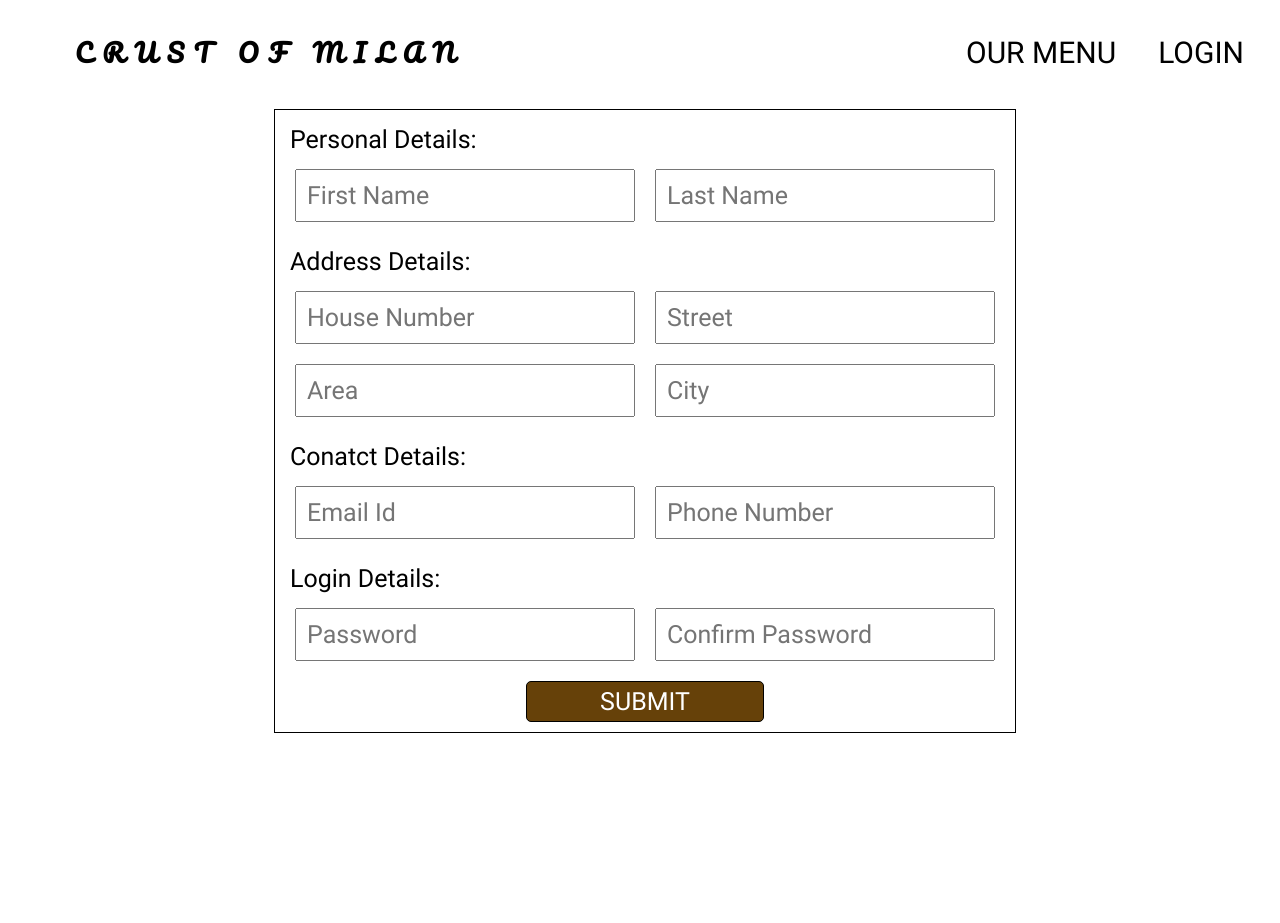
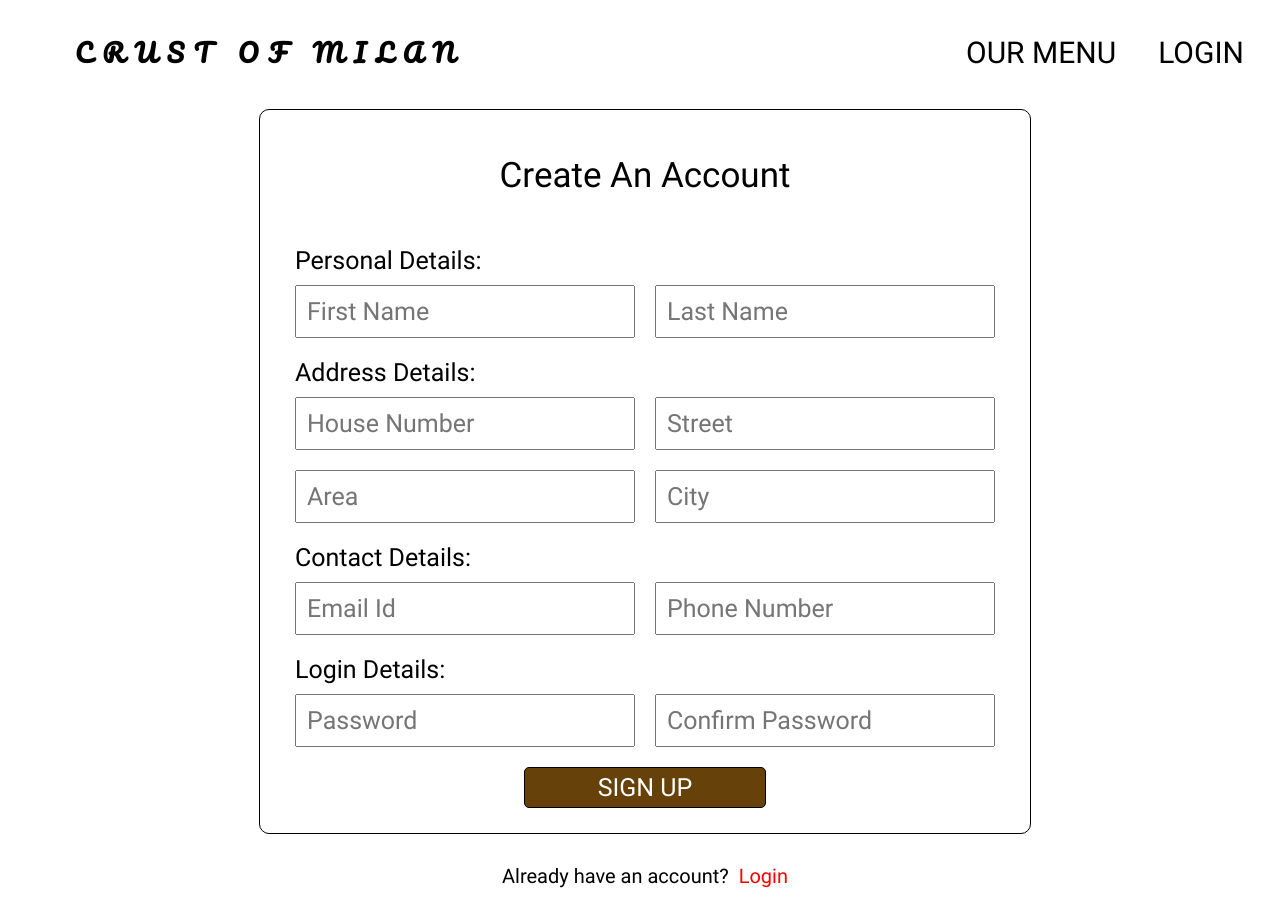
Before and after one commit to Anish-Udupa/Food-Ordering-System, a React (Create React App) app: page /signup in a window 1280 px wide. Before the commit the page ends 800 px from the top, so only its background shows below. Built offline with nearby package versions, Linux system fonts and the light colour scheme.

Commit message:
Improved login and signup pages

```diff
--- a/src/App.css
+++ b/src/App.css
@@ -1,3 +1,8 @@
+:root {
+    /* Defining fonts */
+    --stylish-font: 'Pacifico';
+}
+
 #app-container {
     width: 100%;
     display: flex;
--- a/src/login-page/LoginPage.css
+++ b/src/login-page/LoginPage.css
@@ -7,7 +7,6 @@
     flex-direction: column;
     align-items: center;
     justify-content: center;
-    border: 1px solid black;
 }
 
 #login-container {
@@ -15,6 +14,14 @@
     flex-direction: column;
     align-items: center;
     border: 1px solid black;
+    border-radius: 10px;
+    padding: 40px 20px;
+}
+
+#login-page-heading {
+    font-size: 1.5em;
+    padding-bottom: 20px;
+    text-transform: uppercase;
 }
 
 .login-input-box {
@@ -37,3 +44,25 @@
 #login-btn:hover {
     background-color: rgb(61, 38, 3)
 }
+
+#login-page-signup-container {
+    display: flex;
+    flex-direction: row;
+}
+
+#login-page-signup, #login-page-signup-link {
+    font-size: 20px;
+    padding: 5px;
+    color: black;
+    text-decoration: none;
+}
+
+#login-page-signup-link{
+    color: red;
+}
+
+#login-page-signup-link:hover{
+    background-color: rgba(255, 0, 0, 0.5);
+    color: white;
+    border-radius: 5px;
+}
--- a/src/login-page/LoginPage.js
+++ b/src/login-page/LoginPage.js
@@ -1,6 +1,7 @@
 import { useRef } from "react";
 import "./LoginPage.css";
 import axios from "axios";
+import { Link } from "react-router-dom";
 
 function LoginPage(props) {
     const email_input_ref = useRef();
@@ -28,10 +29,13 @@ function LoginPage(props) {
     return (
         <div id="login-page-container">
             <div id="login-container">
-                <p>LOGIN</p>
+                <p id="login-page-heading">LOGIN</p>
                 <input type="email" className="login-input-box" placeholder="Email Id" ref={email_input_ref} />
                 <input type="password" className="login-input-box" placeholder="Password" ref={passwd_input_ref} />
                 <div id="login-btn" onClick={handleLoginBtnClick}>LOGIN</div>
+            </div>
+            <div id="login-page-signup-container">
+                <p id="login-page-signup">Dont have an account?</p><Link to="/signup" id="login-page-signup-link">Signup</Link>
             </div>
         </div>
     );
--- a/src/signup/Signup.css
+++ b/src/signup/Signup.css
@@ -16,7 +16,20 @@
     flex-direction: column;
     align-items: center;
     border: 1px solid black;
-    overflow-y: auto;
+    border-radius: 10px;
+    padding: 20px;
+    /* overflow-y: auto; */
+}
+
+#signup-page-heading {
+    font-size: 35px;
+    margin: 40px 0px;
+    margin-top: 20px;
+}
+
+.signup-page-subheading {
+    margin: 0px 10px;
+    padding: 0;
 }
 
 .signup-input-box {
@@ -39,3 +52,20 @@
 #signup-btn:hover {
     background-color: rgb(61, 38, 3)
 }
+
+#signup-page-login, #signup-page-login-link {
+    font-size: 20px;
+    padding: 5px;
+    color: black;
+    text-decoration: none;
+}
+
+#signup-page-login-link{
+    color: red;
+}
+
+#signup-page-login-link:hover{
+    background-color: rgba(255, 0, 0, 0.5);
+    color: white;
+    border-radius: 5px;
+}
--- a/src/signup/Signup.js
+++ b/src/signup/Signup.js
@@ -1,6 +1,7 @@
 import axios from "axios";
 import { useRef } from "react";
 import "./Signup.css";
+import { Link } from "react-router-dom";
 
 function Signup(){
     const input_fname_ref = useRef();
@@ -50,13 +51,14 @@ function Signup(){
     return (
         <div id="signup-page-container">
             <div id="signup-container">
+                <p id="signup-page-heading">Create An Account</p>
                 <div>
-                    <p>Personal Details:</p>
+                    <p className="signup-page-subheading">Personal Details:</p>
                     <input className="signup-input-box" type="text" ref={input_fname_ref} placeholder="First Name" required/>
                     <input className="signup-input-box" type="text" ref={input_lname_ref} placeholder="Last Name" required/>
                 </div>
                 <div>
-                    <p>Address Details:</p>
+                    <p className="signup-page-subheading">Address Details:</p>
                     <input className="signup-input-box" type="text" ref={input_house_no_ref} placeholder="House Number" required/>
                     <input className="signup-input-box" type="text" ref={input_street_ref} placeholder="Street" required/>
                     <br />
@@ -64,16 +66,19 @@ function Signup(){
                     <input className="signup-input-box" type="text" ref={input_city_ref} placeholder="City" required/>
                 </div>
                 <div>
-                    <p>Conatct Details:</p>
+                    <p className="signup-page-subheading">Contact Details:</p>
                     <input className="signup-input-box" type="email" ref={input_email_ref} placeholder="Email Id" required/>
                     <input className="signup-input-box" type="text" ref={input_phone_ref} placeholder="Phone Number" required/>
                 </div>
                 <div>
-                    <p>Login Details:</p>
+                    <p className="signup-page-subheading">Login Details:</p>
                     <input className="signup-input-box" type="password" ref={input_password_ref} placeholder="Password" required/>
                     <input className="signup-input-box" type="password" ref={input_confirm_password_ref} placeholder="Confirm Password" required/>
                 </div>
-                <div id="signup-btn" onClick={onSubmitBtnClicked}>SUBMIT</div>
+                <div id="signup-btn" onClick={onSubmitBtnClicked}>SIGN UP</div>
+            </div>
+            <div id="login-page-signup-container">
+                <p id="signup-page-login">Already have an account?</p><Link to="/login" id="signup-page-login-link">Login</Link>
             </div>
         </div>
     )
```
